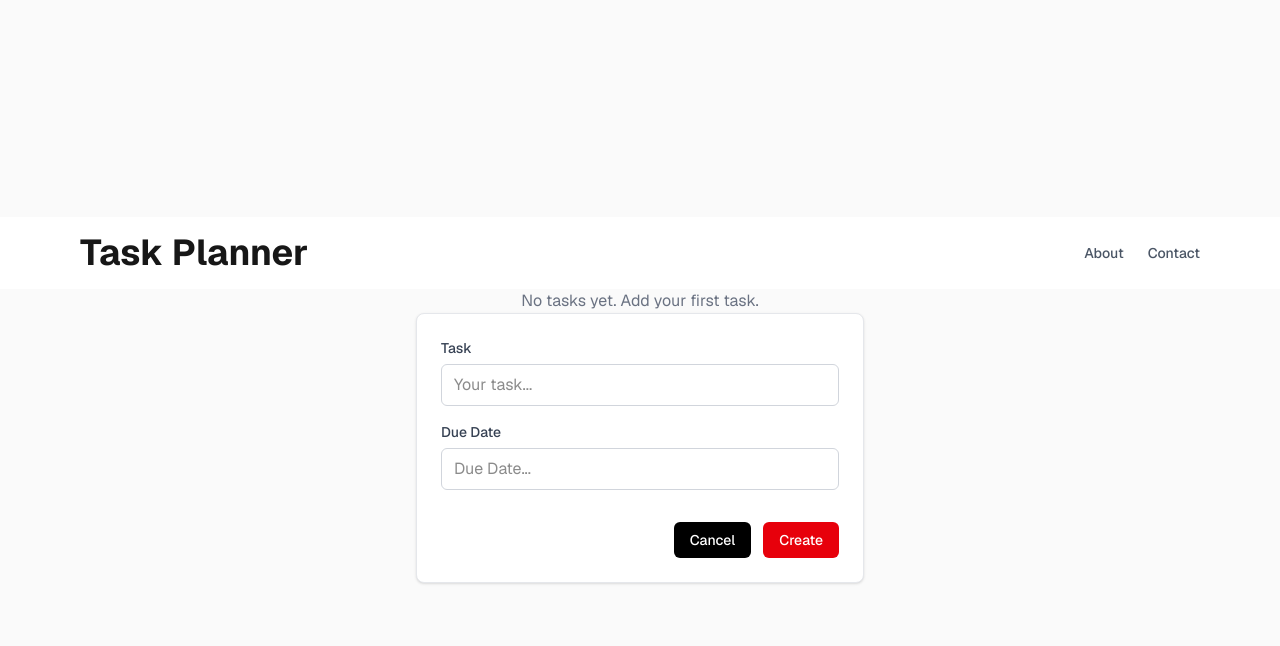
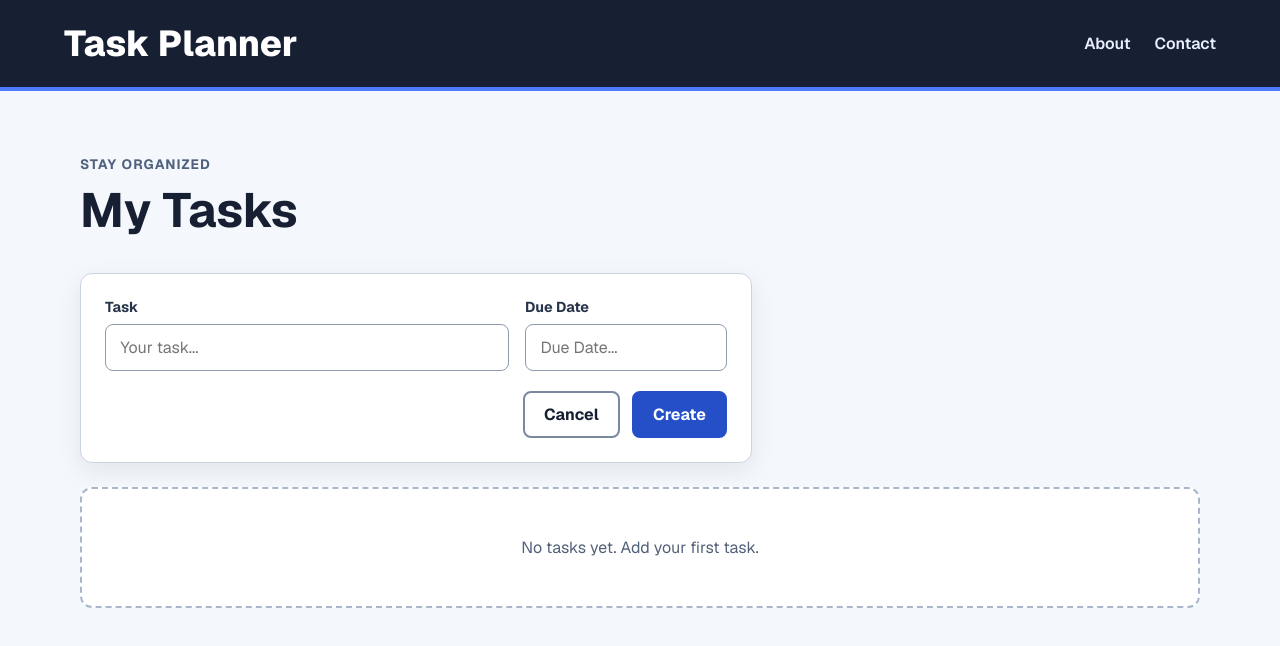
Before and after one commit to aaron-h6665/fsatb-page, a Next.js app: page / in a window 1280 px wide. Both pictures are taken after a click on the button "Add Task". Shown: the top 646 px of the page. Built offline with nearby package versions, Linux system fonts and the light colour scheme.

Commit message:
Refactor Tailwind CSS into page.css; Add function comments and some in-line commments for documentation

```diff
--- a/app/globals.css
+++ b/app/globals.css
@@ -1,30 +1,21 @@
-@import "tailwindcss";
-
 :root {
   --background: #ffffff;
   --foreground: #171717;
 }
 
-@theme inline {
-  --color-background: var(--background);
-  --color-foreground: var(--foreground);
-  --font-sans: var(--font-geist-sans);
-  --font-mono: var(--font-geist-mono);
+* {
+  box-sizing: border-box;
 }
 
-@media (prefers-color-scheme: dark) {
-  :root {
-    --background: #0a0a0a;
-    --foreground: #ededed;
-  }
+html,
+body {
+  min-height: 100%;
 }
 
 body {
+  margin: 0;
   background: var(--background);
   color: var(--foreground);
-  font-family: Arial, Helvetica, sans-serif;
+  font-family: var(--font-geist-sans), Arial, Helvetica, sans-serif;
+  -webkit-font-smoothing: antialiased;
 }
-
-add-mnh {
-  height: 10px;
-}
--- a/app/layout.js
+++ b/app/layout.js
@@ -20,9 +20,9 @@ export default function RootLayout({ children }) {
   return (
     <html
       lang="en"
-      className={`${geistSans.variable} ${geistMono.variable} h-full antialiased`}
+      className={`${geistSans.variable} ${geistMono.variable}`}
     >
-      <body className="min-h-full flex flex-col">{children}</body>
+      <body>{children}</body>
     </html>
   );
 }
--- /dev/null
+++ b/app/page.css
@@ -0,0 +1,256 @@
+.page-shell {
+  min-height: 100vh;
+  display: flex;
+  flex-direction: column;
+  background: #f4f7fb;
+  color: #172033;
+}
+
+.site-header {
+  width: 100%;
+  display: flex;
+  align-items: center;
+  justify-content: space-between;
+  flex: 0 0 auto;
+  padding: 1.25rem clamp(1.25rem, 5vw, 5rem);
+  background: #172033;
+  color: #ffffff;
+  border-bottom: 4px solid #4f7cff;
+}
+
+.site-title {
+  color: #ffffff;
+  font-size: clamp(1.6rem, 4vw, 2.25rem);
+  font-weight: 750;
+  text-decoration: none;
+}
+
+.site-navigation {
+  display: flex;
+  align-items: center;
+  gap: 1.5rem;
+}
+
+.site-navigation a {
+  color: #e8edff;
+  font-weight: 600;
+  text-decoration: none;
+}
+
+.site-navigation a:hover {
+  color: #ffffff;
+  text-decoration: underline;
+  text-underline-offset: 0.25rem;
+}
+
+.dashboard-area {
+  width: min(100% - 2rem, 70rem);
+  flex: 1;
+  align-self: center;
+  padding: clamp(2rem, 5vw, 4rem) 0;
+}
+
+.dashboard-toolbar {
+  display: flex;
+  align-items: center;
+  justify-content: space-between;
+  gap: 1.5rem;
+  margin-bottom: 2rem;
+}
+
+.dashboard-toolbar h1 {
+  margin: 0;
+  color: #172033;
+  font-size: clamp(2rem, 5vw, 3rem);
+}
+
+.dashboard-eyebrow {
+  margin: 0 0 0.35rem;
+  color: #50617e;
+  font-size: 0.85rem;
+  font-weight: 700;
+  letter-spacing: 0.08em;
+  text-transform: uppercase;
+}
+
+.task-dashboard {
+  display: flex;
+  flex-direction: column;
+  gap: 1rem;
+  margin-top: 1.5rem;
+}
+
+.empty-dashboard {
+  margin: 1.5rem 0 0;
+  padding: 3rem 1.5rem;
+  color: #526078;
+  text-align: center;
+  background: #ffffff;
+  border: 2px dashed #aab6cb;
+  border-radius: 0.75rem;
+}
+
+.todo-card {
+  display: grid;
+  grid-template-columns: auto minmax(0, 1fr) auto;
+  align-items: center;
+  gap: clamp(1rem, 4vw, 2.5rem);
+  padding: 1.25rem 1.5rem;
+  background: #ffffff;
+  border: 1px solid #cbd3e1;
+  border-left: 5px solid #4f7cff;
+  border-radius: 0.75rem;
+  box-shadow: 0 8px 24px rgb(23 32 51 / 8%);
+}
+
+.todo-checkbox {
+  width: 1.25rem;
+  height: 1.25rem;
+  margin: 0;
+  accent-color: #244fc7;
+  cursor: pointer;
+}
+
+.todo-title,
+.todo-due-date {
+  margin: 0;
+}
+
+.todo-title {
+  overflow-wrap: anywhere;
+  font-size: 1.05rem;
+  font-weight: 700;
+}
+
+.todo-due-date {
+  color: #526078;
+  font-size: 0.95rem;
+  font-weight: 600;
+  text-align: right;
+}
+
+.todo-card-completed .todo-title,
+.todo-card-completed .todo-due-date {
+  color: #6e788b;
+  text-decoration: line-through;
+}
+
+.task-create-card {
+  width: min(100%, 42rem);
+  margin-bottom: 1.5rem;
+  padding: 1.5rem;
+  background: #ffffff;
+  border: 1px solid #cbd3e1;
+  border-radius: 0.75rem;
+  box-shadow: 0 8px 24px rgb(23 32 51 / 8%);
+}
+
+.task-create-fields {
+  display: grid;
+  grid-template-columns: minmax(0, 2fr) minmax(0, 1fr);
+  gap: 1rem;
+}
+
+.form-field {
+  display: flex;
+  flex-direction: column;
+  gap: 0.5rem;
+}
+
+.form-field label {
+  color: #28344a;
+  font-size: 0.9rem;
+  font-weight: 700;
+}
+
+.form-field input {
+  width: 100%;
+  padding: 0.75rem 0.9rem;
+  color: #172033;
+  background: #ffffff;
+  border: 1px solid #8d9ab0;
+  border-radius: 0.5rem;
+  font: inherit;
+}
+
+.form-field input:focus {
+  border-color: #244fc7;
+  outline: 3px solid rgb(79 124 255 / 25%);
+}
+
+.task-create-actions {
+  display: flex;
+  justify-content: flex-end;
+  gap: 0.75rem;
+  margin-top: 1.25rem;
+}
+
+.button {
+  min-height: 2.75rem;
+  padding: 0.7rem 1.2rem;
+  border: 2px solid transparent;
+  border-radius: 0.5rem;
+  font: inherit;
+  font-weight: 700;
+  cursor: pointer;
+  transition: background-color 150ms ease, border-color 150ms ease;
+}
+
+.button-primary {
+  color: #ffffff;
+  background: #244fc7;
+  border-color: #244fc7;
+}
+
+.button-primary:hover {
+  background: #173b9e;
+  border-color: #173b9e;
+}
+
+.button-secondary {
+  color: #172033;
+  background: #ffffff;
+  border-color: #7b89a0;
+}
+
+.button-secondary:hover {
+  background: #edf1f7;
+  border-color: #526078;
+}
+
+.button:focus-visible,
+.site-navigation a:focus-visible,
+.site-title:focus-visible,
+.todo-checkbox:focus-visible {
+  outline: 3px solid #ffbf47;
+  outline-offset: 3px;
+}
+
+@media (max-width: 40rem) {
+  .site-header,
+  .dashboard-toolbar {
+    align-items: flex-start;
+  }
+
+  .site-header {
+    padding-inline: 1.25rem;
+  }
+
+  .site-navigation {
+    gap: 0.75rem;
+  }
+
+  .task-create-fields {
+    grid-template-columns: 1fr;
+  }
+
+  .todo-card {
+    grid-template-columns: auto minmax(0, 1fr);
+    gap: 0.75rem 1rem;
+  }
+
+  .todo-due-date {
+    grid-column: 2;
+    text-align: left;
+  }
+}
--- a/app/page.js
+++ b/app/page.js
@@ -1,16 +1,23 @@
 'use client'
 
 import { useState } from "react";
+import "./page.css";
 
+/**
+ * Component that allows the user to create a task with the name and due date.
+ * @param {*} onCreate function that is called when the create button is clicked; pass the title and due date forward
+ * @param {*} onCancel set creation state to false
+ * @returns none
+ */
 function TaskCreateCard( { onCreate, onCancel } ) {
   const [taskText, setTaskText] = useState("");
   const [dueDateText, setDueDateText] = useState("");
 
   return (
-    <div className="w-full max-w-md p-6 bg-white border border-gray-200 rounded-lg shadow-sm flex flex-col gap-6">
-      <div className="flex flex-col gap-4">
-        <div className="flex flex-col gap-1.5">
-          <label htmlFor="task-input" className="text-sm font-medium text-gray-700">
+    <div className="task-create-card">
+      <div className="task-create-fields">
+        <div className="form-field">
+          <label htmlFor="task-input">
             Task
           </label>
           <input
@@ -19,11 +26,10 @@ function TaskCreateCard( { onCreate, onCancel } ) {
             placeholder="Your task..."
             value={taskText}
             onChange={(e) => setTaskText(e.target.value)}
-            className="px-3 py-2 border border-gray-300 rounded-md focus:outline-none focus:ring-2 focus:ring-black"
           />
         </div>
-        <div className="flex flex-col gap-1.5">
-          <label htmlFor="due-date-input" className="text-sm font-medium text-gray-700">
+        <div className="form-field">
+          <label htmlFor="due-date-input">
             Due Date
           </label>
           <input
@@ -32,22 +38,21 @@ function TaskCreateCard( { onCreate, onCancel } ) {
             placeholder="Due Date..."
             value={dueDateText}
             onChange={(e) => setDueDateText(e.target.value)}
-            className="px-3 py-2 border border-gray-300 rounded-md focus:outline-none focus:ring-2 focus:ring-black"
           />
         </div>
       </div>
 
-      <div className="flex items-center justify-end gap-3 pt-2">
+      <div className="task-create-actions">
         <button
           type="button"
-          className="px-4 py-2 bg-black text-white text-sm font-medium rounded-md hover:bg-gray-800 focus:outline-none focus:ring-2 focus:ring-black focus:ring-offset-2 transition-colors"
+          className="button button-secondary"
           onClick={onCancel}
         >
           Cancel
         </button>
         <button
           type="button"
-          className="px-4 py-2 bg-red-600 text-white text-sm font-medium rounded-md hover:bg-red-700 focus:outline-none focus:ring-2 focus:ring-red-500 focus:ring-offset-2 transition-colors"
+          className="button button-primary"
           onClick={() =>
             onCreate({
               title: taskText,
@@ -62,61 +67,63 @@ function TaskCreateCard( { onCreate, onCancel } ) {
   )
 }
 
-// To-Do List
+/**
+ * The card component that shows a created tasks information, which includes the title and due date, as well as a checkbox for marking it complete.
+ * @param {*} task the task that it is showing; grabs id, title, dueDate
+ * @param {*} onToggle to set the task as complete
+ * @returns
+ */
 function ToDoCard( { task, onToggle } ) {
   return (
-    <article className="w-full rounded-lg border border-gray-200 bg-white p-4">
-      <label className="flex items-start gap-3">
+    <article className={`todo-card ${task.isCompleted ? "todo-card-completed" : ""}`}>
       <input
         type="checkbox"
         checked={task.isCompleted}
         onChange={() => onToggle(task.id)}
-          className="mt-1 h-5 w-5 accent-black"
+        aria-label={`Mark ${task.title} as complete`}
+        className="todo-checkbox"
       />
-
-        <div>
-          <h2 className={task.isCompleted ? "line-through text-gray-400" : ""}>
-            {task.title}
-          </h2>
-
-          <p className="text-sm text-gray-500">
-            Due: {task.dueDate}
-          </p>
-        </div>
-      </label>
+      <h2 className="todo-title">{task.title}</h2>
+      <p className="todo-due-date">Due: {task.dueDate}</p>
     </article>
   );
 }
 
+/**
+ * Header that has the title and some navigation that isn't defined
+ * @returns
+ */
 function Header() {
   return (
-    <header className="w-full flex items-center justify-between py-4 px-20 bg-white">
-      <a className="flex items-center gap-3 text-4xl font-bold text-grey-900" href="#home">
-        {/* <span className="flex items-center justify-center w-8 h-8 bg-black text-white rounded-md">A</span> */}
+    <header className="site-header">
+      <a className="site-title" href="#home">
         Task Planner
       </a>
-      <nav aria-label="Main Navigation" className="flex items-center gap-6">
-        <a className="text-sm font-medium text-gray-600 hover:text-black transition-colors" href="#about">About</a>
-        <a className="text-sm font-medium text-gray-600 hover:text-black transition-colors" href="#about">Contact</a>
+      <nav aria-label="Main Navigation" className="site-navigation">
+        <a href="#about">About</a>
+        <a href="#contact">Contact</a>
       </nav>
     </header>
   )
 }
 
+// a component must return one JSX element, so we should wrap it in a section or div
 
-// a component must return one JSX element, so we should wrap it in a section or div
+/**
+ * An array of todo cards.
+ */
 function TaskDashboard( { tasks, onToggle } ){
   // if there are no tasks yet, show relevant message
   if (tasks.length === 0) {
     return (
-      <p className="text-gray-500">
+      <p className="empty-dashboard">
         No tasks yet. Add your first task.
       </p>
     );
   }
 
   return(
-    <section className="w-full max-w-md flex flex-col gap-3">
+    <section className="task-dashboard" aria-label="Task list">
       {tasks.map((task) => (
         <ToDoCard
           key={task.id}
@@ -128,19 +135,15 @@ function TaskDashboard( { tasks, onToggle } ){
   )
 }
 
-  // put things into home (state variables so that all of the components can access)
-  // handleCancel, handleCreate,
-  // layout
-
-  // handleAdd() {}
-
-
-
+/**
+ * Click this button to add a new task. will replace itself with the taskcreatecard
+ * @param {*} onAdd sets the creating state to true, so the taskcreatecard shows
+ */
 function AddButton( { onAdd }) {
   return (
     <button
         type="button"
-        className="px-4 py-2 bg-black text-white text-sm font-medium rounded-md hover:bg-gray-800 focus:outline-none focus:ring-2 focus:ring-black focus:ring-offset-2 transition-colors"
+        className="button button-primary"
         onClick={onAdd}
     >
       Add Task
@@ -148,10 +151,17 @@ function AddButton( { onAdd }) {
     )
 }
 
+/**
+ * wraps everything together. holds all the tasks in state, and uses the iscreating state to differentiate between showing the add button and the create task card.
+ */
 export default function Home() {
   const [tasks, setTasks] = useState([]);
   const [isCreating, setIsCreating] = useState(false);
 
+  /**
+   * creates a new task; triggered by the create button -> passes the title and duedate that was typed into the taskcreatecard
+   * @param {*} param0
+   */
   function handleCreate( { title, dueDate }) {
     const newTask = {
       id: crypto.randomUUID(), // Generate unique ID
@@ -160,10 +170,14 @@ export default function Home() {
       isCompleted: false,
     };
 
-    setTasks([...tasks, newTask]); // replace old array with new array containing new task
+    setTasks([...tasks, newTask]); // replace old array with new array containing new task; i.e. add new task to array
     setIsCreating(false);
   }
 
+  /**
+   * handler for when the checkbox is clicked and unclicked in the todocard
+   * @param {*} taskId in order to differentiate the different tasks each has id
+   */
   function handleToggle(taskId) {
     setTasks((currentTasks) =>
       currentTasks.map((task) =>
@@ -175,17 +189,26 @@ export default function Home() {
   }
 
   return (
-    <div className="flex flex-col flex-1 items-center justify-center bg-zinc-50 font-sans dark:bg-black">
-      <Header></Header>
-      <TaskDashboard tasks={tasks} onToggle={handleToggle} />
-      {isCreating ? (
+    <div className="page-shell" id="home">
+      <Header />
+      <main className="dashboard-area">
+        <div className="dashboard-toolbar">
+          <div>
+            <p className="dashboard-eyebrow">Stay organized</p>
+            <h1>My Tasks</h1>
+          </div>
+          {!isCreating && <AddButton onAdd={() => setIsCreating(true)} />}
+        </div>
+
+        {isCreating && (
           <TaskCreateCard
             onCreate={handleCreate}
             onCancel={() => setIsCreating(false)}
           />
-      ) : (
-        <AddButton onAdd={() => setIsCreating(true)} />
         )}
+
+        <TaskDashboard tasks={tasks} onToggle={handleToggle} />
+      </main>
     </div>
   );
 }
```
Lines whose indentation alone changed are shown as unchanged.
